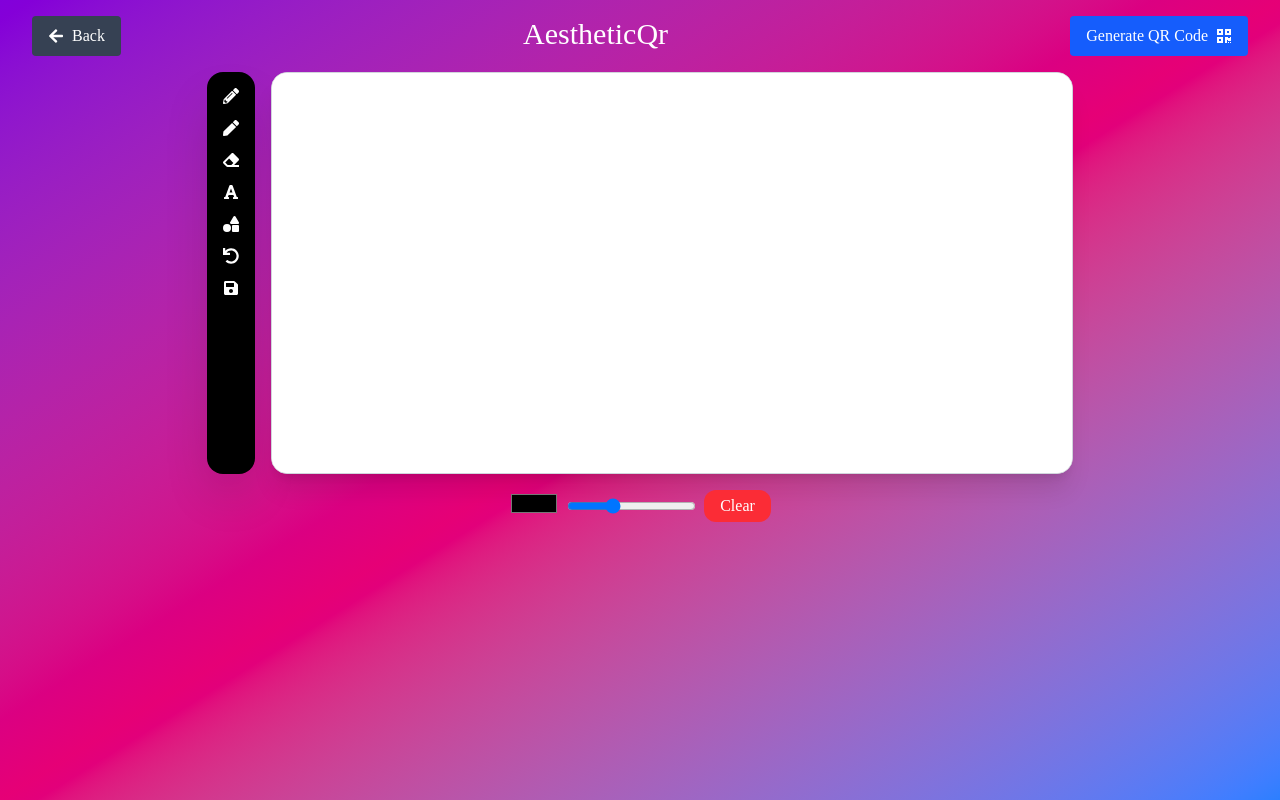
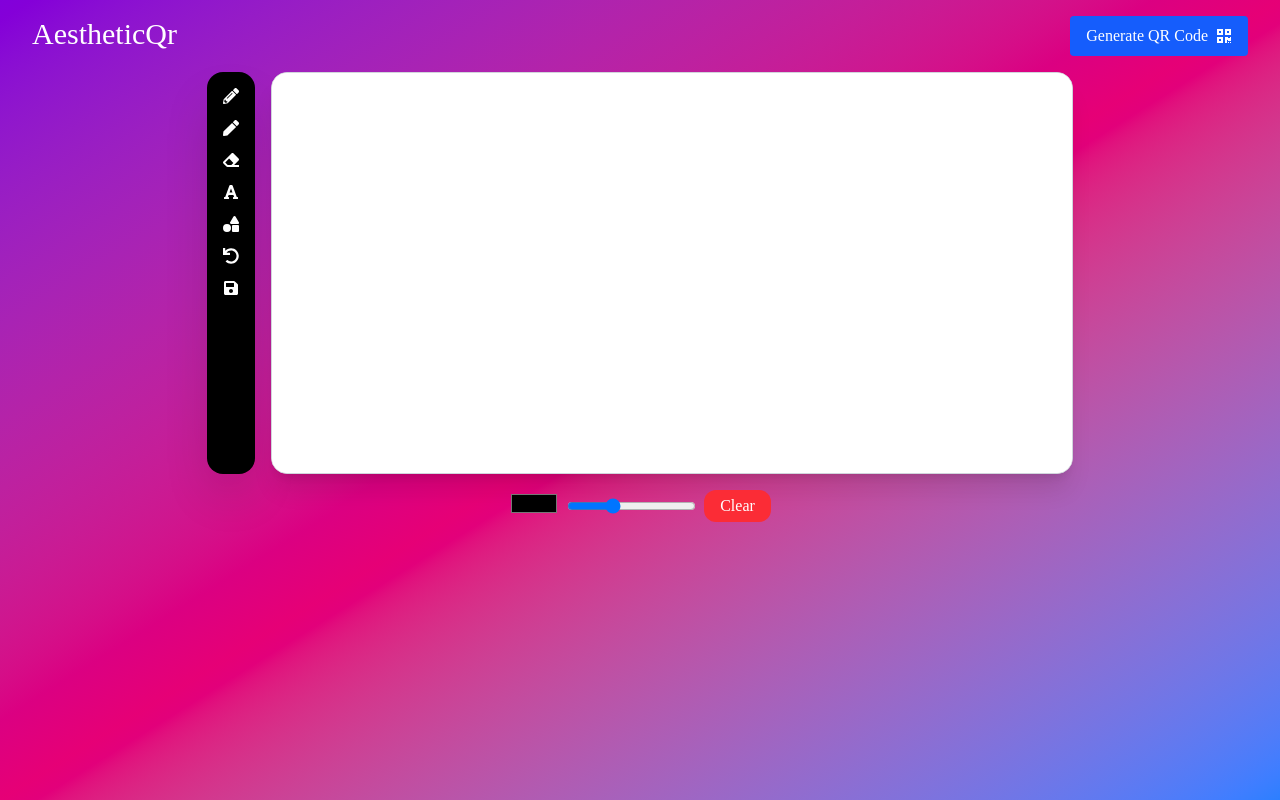
Before and after one commit to Arthur1asdf/AesthetiQR, a React (Vite) app in the folder frontend/: page /whiteboard in a window 1280 px wide. Built offline with nearby package versions, Linux system fonts and the light colour scheme; a web font is replaced by a local one.

Commit message:
deleted back button on whiteboard pg

```diff
--- a/frontend/src/pages/whiteboard.tsx
+++ b/frontend/src/pages/whiteboard.tsx
@@ -183,20 +183,10 @@ const Whiteboard: React.FC = () => {
     ctx.fillRect(0, 0, canvas.width, canvas.height);
   };
 
-  // Back button click handler to navigate to Library page
-  const handleBackClick = () => {
-    navigate("/library"); // Navigate to the Library page
-  };
 
   return (
     <div className="flex flex-col items-center p-4 bg-gradient-to-br from-purple-700 via-pink-600 to-blue-500 h-screen w-full">
       <div className="flex justify-between w-full px-4">
-        <button
-          onClick={handleBackClick} // Handle Back button click
-          className="text-white bg-gray-700 px-4 py-2 rounded flex items-center"
-        >
-          <FaArrowLeft className="mr-2" /> Back
-        </button>
         <h2 className="text-3xl font-bagel text-white">AestheticQr</h2>
         <button className="text-white bg-blue-600 px-4 py-2 rounded flex items-center">
           Generate QR Code <FaQrcode className="ml-2" />
```
